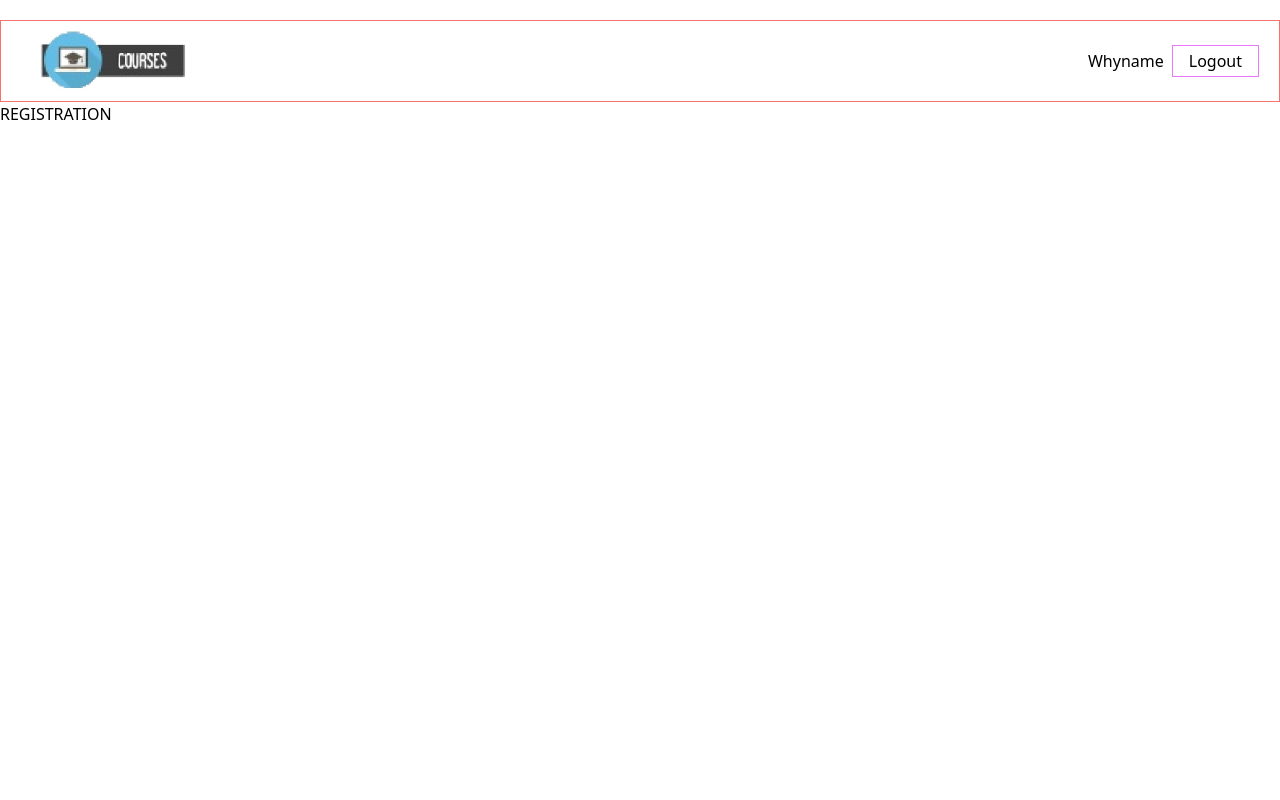
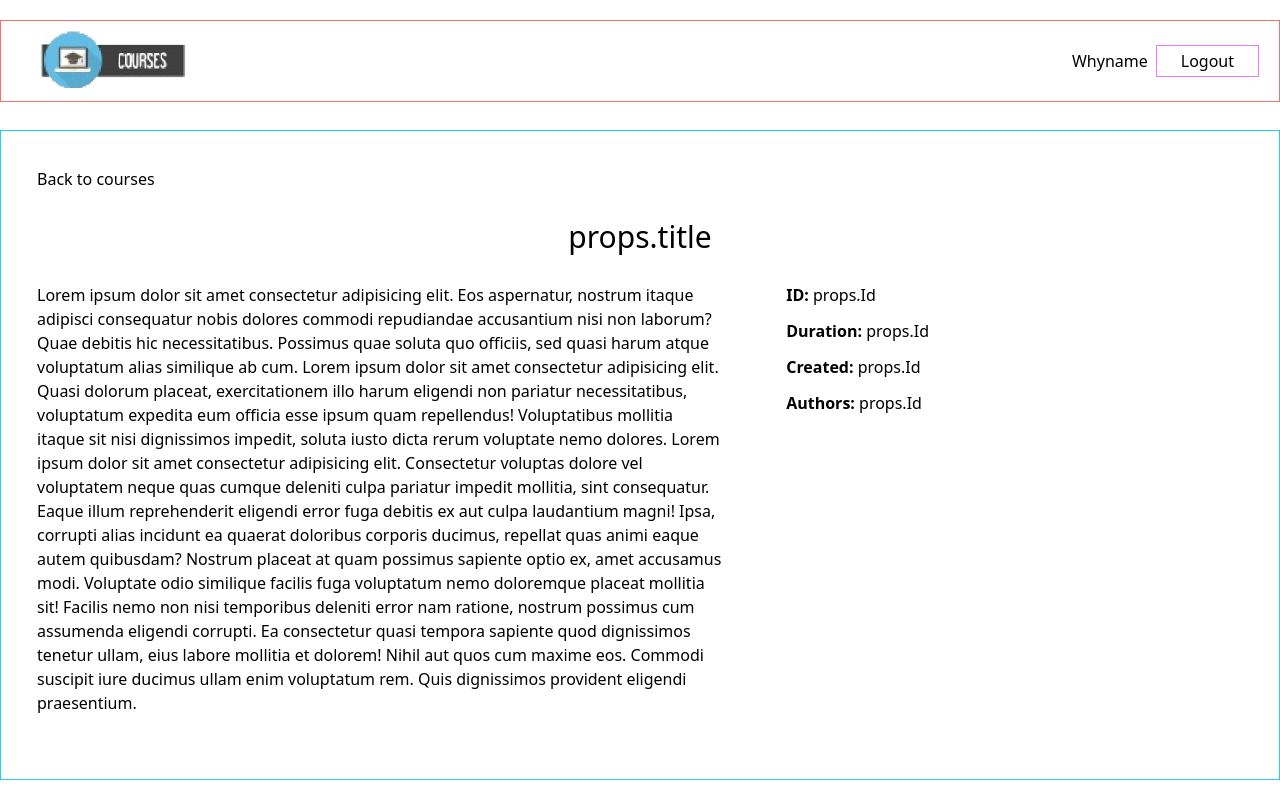
Before and after one commit to Alena557miles/courses-app-react, a React (Create React App) app: page /login in a window 1280 px wide. Built offline with nearby package versions, Linux system fonts and the light colour scheme.

Commit message:
ht2 layout created

```diff
--- a/src/App.jsx
+++ b/src/App.jsx
@@ -2,13 +2,17 @@ import React from 'react';
 import { Course } from './components/Courses/Courses';
 import { Header } from './components/Header/Header';
 import { Registration } from './components/Registration/Registration';
+import { Login } from './components/Login/Login';
+import { CourseInfo } from './components/CourseInfo/CourseInfo';
 
 function App() {
 	return (
-		<div className='container mx-auto pt-5'>
+		<div className='container mx-auto pt-5 h-screen'>
 			<Header name={'Whyname'} />
 			{/* <Course /> */}
-			<Registration />
+			{/* <Registration /> */}
+			{/* <Login /> */}
+			<CourseInfo />
 		</div>
 	);
 }
--- a/src/common/Button/Button.jsx
+++ b/src/common/Button/Button.jsx
@@ -2,7 +2,7 @@ export function Button({ type, onClick, buttonText }) {
 	return (
 		<button
 			type={type}
-			className='border py-0.5 px-4 h-8 border-fuchsia-400 w-fit hover:bg-fuchsia-100 active:bg-violet-300 '
+			className='border py-0.5 px-6 h-8 border-fuchsia-400 w-fit hover:bg-fuchsia-100 active:bg-violet-300 mx-auto'
 			onClick={onClick}
 		>
 			{buttonText}
--- a/src/components/CourseInfo/CourseInfo.jsx
+++ b/src/components/CourseInfo/CourseInfo.jsx
@@ -0,0 +1,54 @@
+import React from 'react';
+
+export function CourseInfo(props) {
+	return (
+		<div className='flex flex-col p-9 border border-cyan-400 mt-7 gap-y-7 h-5/6'>
+			<a href=''> Back to courses</a>
+			<h1 className='text-bold text-3xl text-center'>props.title</h1>
+			<div className='flex flex-row justify-between gap-x-16'>
+				<div className='w-3/5'>
+					<p>
+						Lorem ipsum dolor sit amet consectetur adipisicing elit. Eos
+						aspernatur, nostrum itaque adipisci consequatur nobis dolores
+						commodi repudiandae accusantium nisi non laborum? Quae debitis hic
+						necessitatibus. Possimus quae soluta quo officiis, sed quasi harum
+						atque voluptatum alias similique ab cum. Lorem ipsum dolor sit amet
+						consectetur adipisicing elit. Quasi dolorum placeat, exercitationem
+						illo harum eligendi non pariatur necessitatibus, voluptatum expedita
+						eum officia esse ipsum quam repellendus! Voluptatibus mollitia
+						itaque sit nisi dignissimos impedit, soluta iusto dicta rerum
+						voluptate nemo dolores. Lorem ipsum dolor sit amet consectetur
+						adipisicing elit. Consectetur voluptas dolore vel voluptatem neque
+						quas cumque deleniti culpa pariatur impedit mollitia, sint
+						consequatur. Eaque illum reprehenderit eligendi error fuga debitis
+						ex aut culpa laudantium magni! Ipsa, corrupti alias incidunt ea
+						quaerat doloribus corporis ducimus, repellat quas animi eaque autem
+						quibusdam? Nostrum placeat at quam possimus sapiente optio ex, amet
+						accusamus modi. Voluptate odio similique facilis fuga voluptatum
+						nemo doloremque placeat mollitia sit! Facilis nemo non nisi
+						temporibus deleniti error nam ratione, nostrum possimus cum
+						assumenda eligendi corrupti. Ea consectetur quasi tempora sapiente
+						quod dignissimos tenetur ullam, eius labore mollitia et dolorem!
+						Nihil aut quos cum maxime eos. Commodi suscipit iure ducimus ullam
+						enim voluptatum rem. Quis dignissimos provident eligendi
+						praesentium.
+					</p>
+				</div>
+				<div className='w-2/5 flex flex-col gap-3'>
+					<p className='font-bold'>
+						ID: <span className='font-normal'>props.Id</span>{' '}
+					</p>
+					<p className='font-bold'>
+						Duration: <span className='font-normal'>props.Id</span>{' '}
+					</p>
+					<p className='font-bold'>
+						Created: <span className='font-normal'>props.Id</span>{' '}
+					</p>
+					<p className='font-bold'>
+						Authors: <span className='font-normal'>props.Id</span>{' '}
+					</p>
+				</div>
+			</div>
+		</div>
+	);
+}
--- a/src/components/Courses/components/CreateCourse/CreateCourse.jsx
+++ b/src/components/Courses/components/CreateCourse/CreateCourse.jsx
@@ -142,7 +142,9 @@ export function CreateCourse({
 									className='flex flex-row justify-between align-center mb-2'
 									key={author.id.toString()}
 								>
-									<p className='block'>{author.name}</p>
+									<div className='w-64'>
+										<p>{author.name}</p>
+									</div>
 									<Button
 										buttonText={BUTTON_TEXT_ADD_AUTHOR}
 										onClick={() => addAuthor(author.id)}
@@ -168,7 +170,9 @@ export function CreateCourse({
 											className='flex flex-row justify-between align-center mb-2'
 											key={author.id.toString()}
 										>
-											<p className='block'>{author.name}</p>
+											<div className='w-64'>
+												<p>{author.name}</p>
+											</div>
 											<Button
 												buttonText={BUTTON_TEXT_DELETE_AUTHOR}
 												onClick={() => handleDelete(author)}
--- a/src/components/Login/Login.jsx
+++ b/src/components/Login/Login.jsx
@@ -0,0 +1,34 @@
+import React from 'react';
+import { Button } from '../../common/Button/Button';
+import { Input } from '../../common/Input/Input';
+
+import { BUTTON_TEXT_LOGIN } from '../../constants';
+
+export function Login() {
+	return (
+		<div className='flex flex-col items-center justify-center border border-cyan-400  mt-7 gap-y-7 h-5/6'>
+			<h1 className='text-bold text-2xl'>Login</h1>
+			<form className='flex flex-col justify-between h-48 '>
+				<Input
+					labelText={'Email'}
+					placeholderText={'Enter email '}
+					type={'text'}
+					// onChange={}
+				/>
+				<Input
+					labelText={'Password'}
+					placeholderText={'Enter password '}
+					type={'password'}
+					// onChange={}
+				/>
+				<Button className='mx-auto' buttonText={BUTTON_TEXT_LOGIN} />
+			</form>
+			<p>
+				If you not have an account you can{' '}
+				<a href='' className='text-cyan-400'>
+					Registration
+				</a>
+			</p>
+		</div>
+	);
+}
--- a/src/components/Registration/Registration.jsx
+++ b/src/components/Registration/Registration.jsx
@@ -1,5 +1,40 @@
 import React from 'react';
+import { Button } from '../../common/Button/Button';
+import { Input } from '../../common/Input/Input';
+
+import { BUTTON_TEXT_REGISTRATION } from '../../constants';
 
 export function Registration() {
-	return <div>REGISTRATION</div>;
+	return (
+		<div className='flex flex-col items-center justify-center border border-cyan-400 mt-7 gap-y-7 h-5/6'>
+			<h1 className='text-bold text-2xl'>Registration</h1>
+			<form className='flex flex-col justify-between h-64 '>
+				<Input
+					labelText={'Name'}
+					placeholderText={'Enter name ... '}
+					type={'text'}
+					// onChange={}
+				/>
+				<Input
+					labelText={'Email'}
+					placeholderText={'Enter email '}
+					type={'text'}
+					// onChange={}
+				/>
+				<Input
+					labelText={'Password'}
+					placeholderText={'Enter password '}
+					type={'password'}
+					// onChange={}
+				/>
+				<Button className='mx-auto' buttonText={BUTTON_TEXT_REGISTRATION} />
+			</form>
+			<p>
+				If you have an account you can{' '}
+				<a href='' className='text-cyan-400'>
+					Login
+				</a>
+			</p>
+		</div>
+	);
 }
--- a/src/constants.js
+++ b/src/constants.js
@@ -6,6 +6,8 @@ export const BUTTON_TEXT_CREATE_COURSE = 'Create course';
 export const BUTTON_TEXT_DELETE_AUTHOR = 'Delete author';
 export const BUTTON_TEXT_ADD_AUTHOR = 'Add author';
 export const BUTTON_TEXT_CREATE_AUTHOR = 'Create author';
+export const BUTTON_TEXT_REGISTRATION = 'Registration';
+export const BUTTON_TEXT_LOGIN = 'Login';
 
 export const mockedAuthorsList = [
 	{
```
